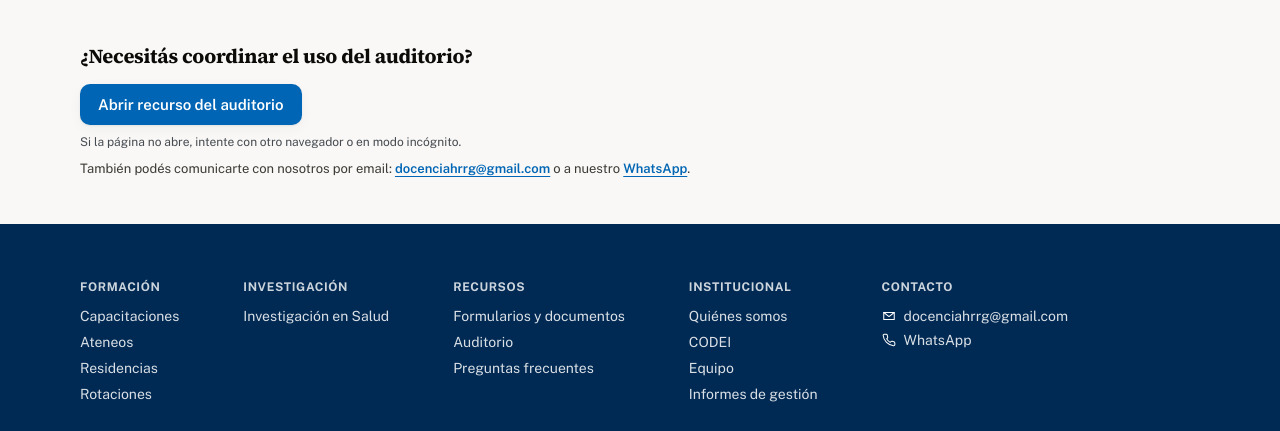
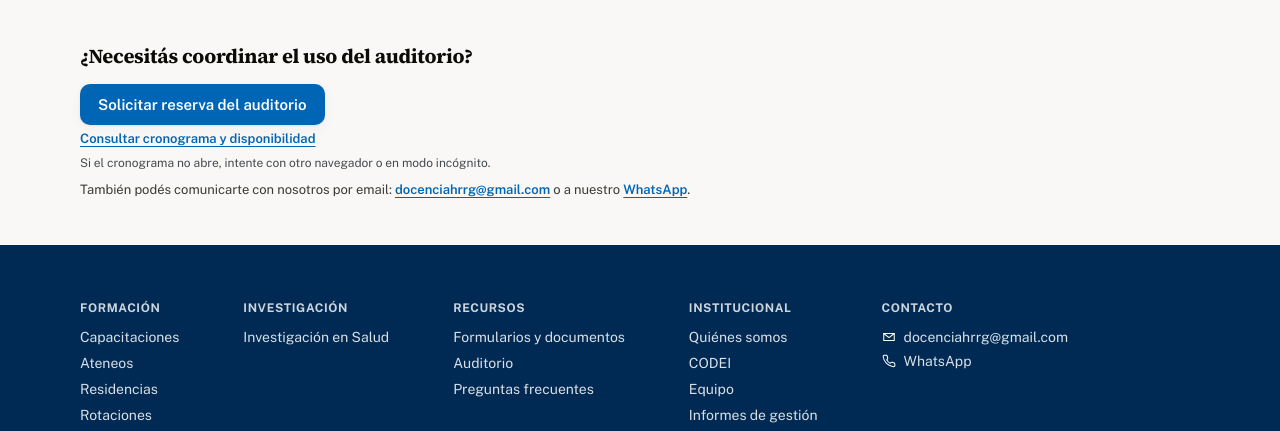
Before and after one commit to direccionacademicahrrg/direccionacademicahrrg.github.io, a plain HTML site: page recursos/auditorio/index.html in a window 1280 px wide. Shown: the part 292-723 px from the top of the page. Drawn offline with nearby package versions, Linux system fonts and the light colour scheme.

Commit message:
Change auditorium resource link and add contact info
Updated the resource link for auditorium reservations and added a new contact link for schedule inquiries.

```diff
--- a/recursos/auditorio/index.html
+++ b/recursos/auditorio/index.html
@@ -77,8 +77,9 @@
   <div class="cta-band">
     <div>
       <div class="cta-band-title">¿Necesitás coordinar el uso del auditorio?</div>
-      <a class="btn cta-band-resource" href="https://script.google.com/macros/s/AKfycbwQrKm1xgsL11B1Z0PqRGvQndk1WYqxc15X-V6ssXSdJz2H5G3oLH81Qneqtrjdqtf5/exec" target="_blank" rel="noopener">Abrir recurso del auditorio</a>
-      <p class="cta-band-note" role="note">Si la página no abre, intente con otro navegador o en modo incógnito.</p>
+      <a class="btn cta-band-resource" href="https://forms.gle/NgmumZxWssr7CN7U9" target="_blank" rel="noopener">Solicitar reserva del auditorio</a>
+      <p class="cta-band-contact"><a href="https://script.google.com/macros/s/AKfycbwQrKm1xgsL11B1Z0PqRGvQndk1WYqxc15X-V6ssXSdJz2H5G3oLH81Qneqtrjdqtf5/exec" target="_blank" rel="noopener">Consultar cronograma y disponibilidad</a></p>
+      <p class="cta-band-note" role="note">Si el cronograma no abre, intente con otro navegador o en modo incógnito.</p>
       <p class="cta-band-contact">También podés comunicarte con nosotros por email: <a href="mailto:docenciahrrg@gmail.com">docenciahrrg@gmail.com</a> o a nuestro <a href="https://api.whatsapp.com/send?phone=5492966270210" target="_blank" rel="noopener">WhatsApp</a>.</p>
     </div>
   </div>
```
